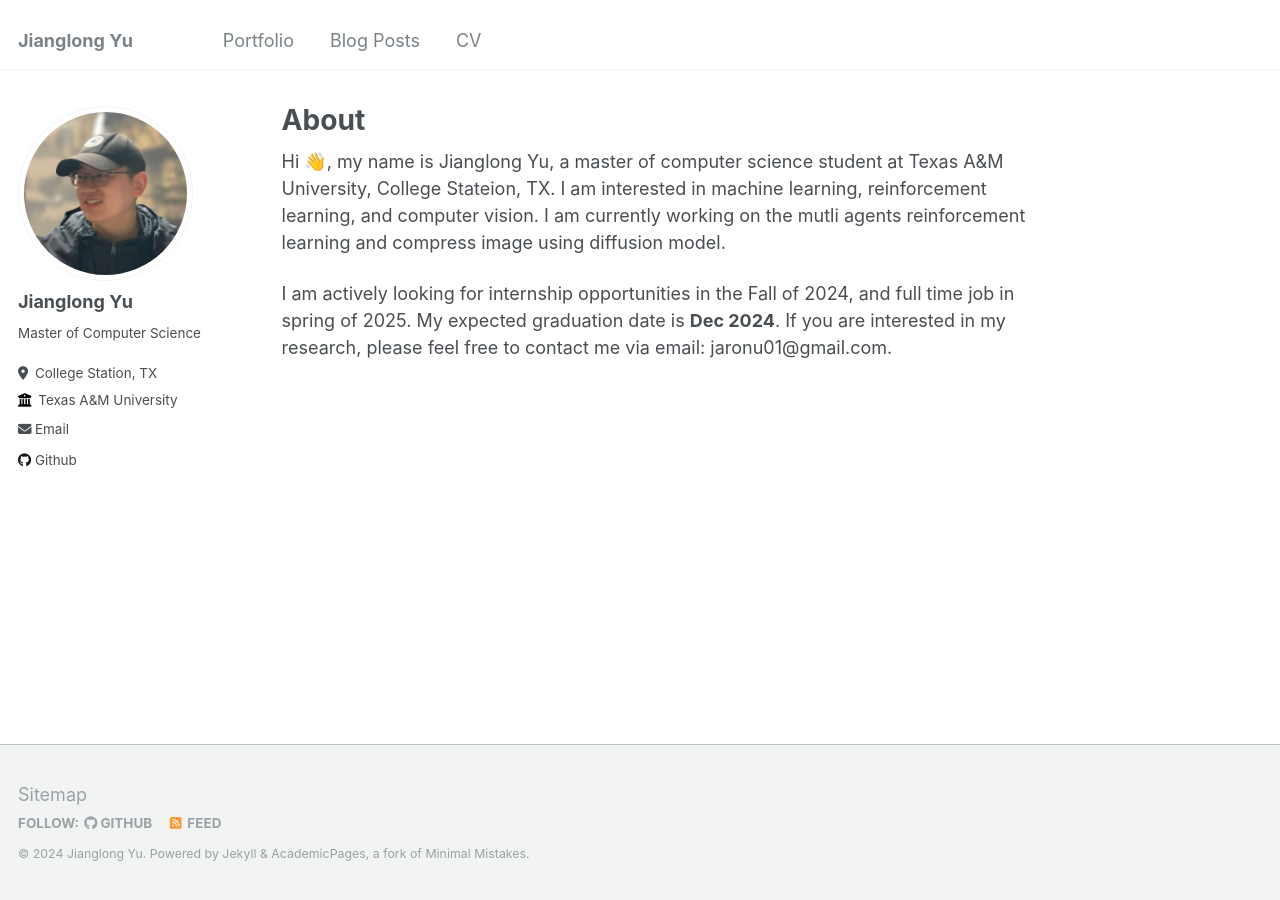
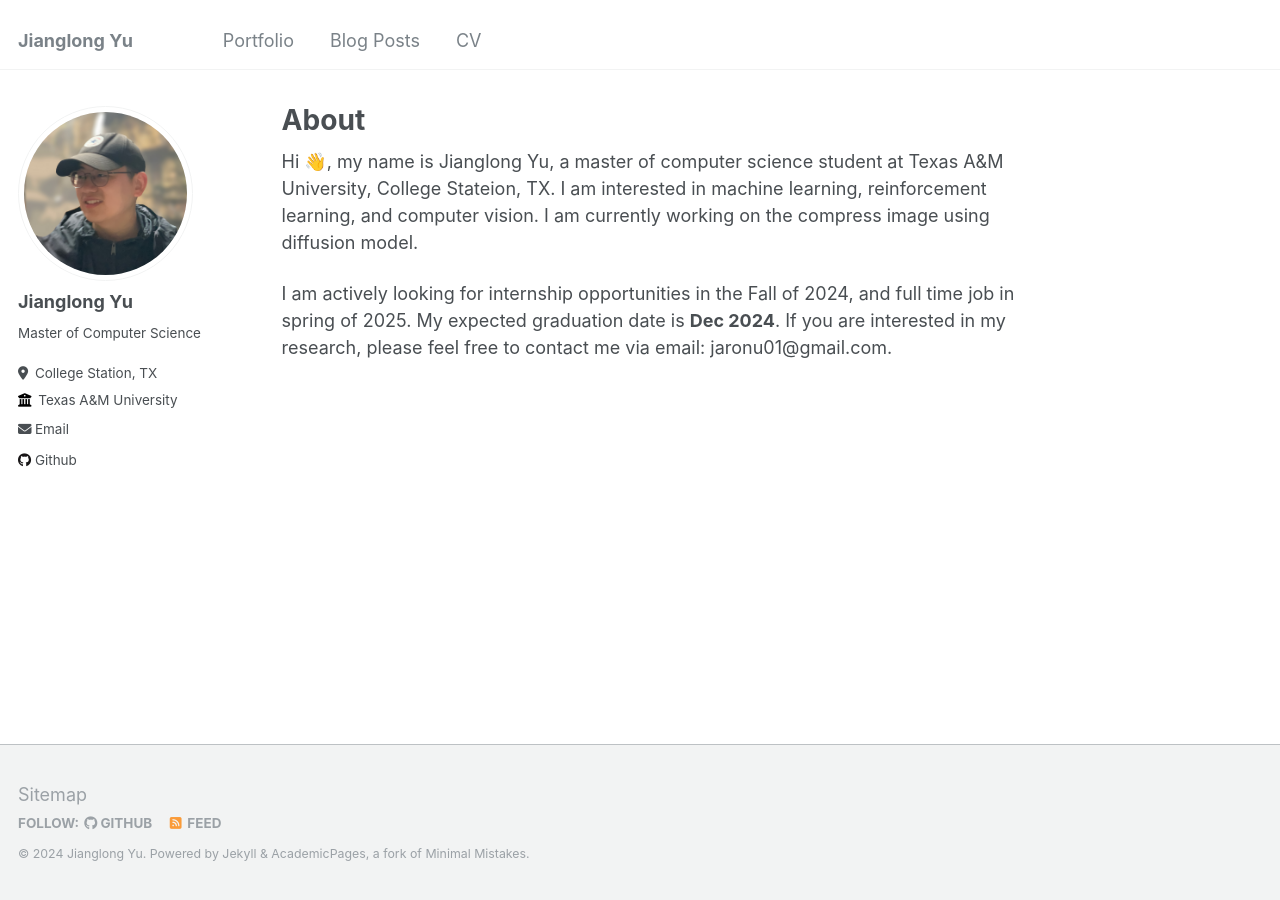
Before and after one commit to Jaron-U/Jaron-U.github.io, a Jekyll site: the page built from _pages/about.md, in a window 1280 px wide. Built offline with Jekyll 4.4.1, drawn with Linux system fonts in a browser that asks for light colours.

Commit message:
about page update

```diff
--- a/_pages/about.md
+++ b/_pages/about.md
@@ -7,6 +7,6 @@ redirect_from:
   - /about.html
 ---
 
-Hi 👋, my name is Jianglong Yu, a master of computer science student at Texas A&M University, College Stateion, TX. I am interested in machine learning, reinforcement learning, and computer vision. I am currently working on the mutli agents reinforcement learning and compress image using diffusion model.
+Hi 👋, my name is Jianglong Yu, a master of computer science student at Texas A&M University, College Stateion, TX. I am interested in machine learning, reinforcement learning, and computer vision. I am currently working on the compress image using diffusion model.
 
 I am actively looking for internship opportunities in the Fall of 2024, and full time job in spring of 2025. My expected graduation date is **Dec 2024**. If you are interested in my research, please feel free to contact me via email: jaronu01@gmail.com.
```
